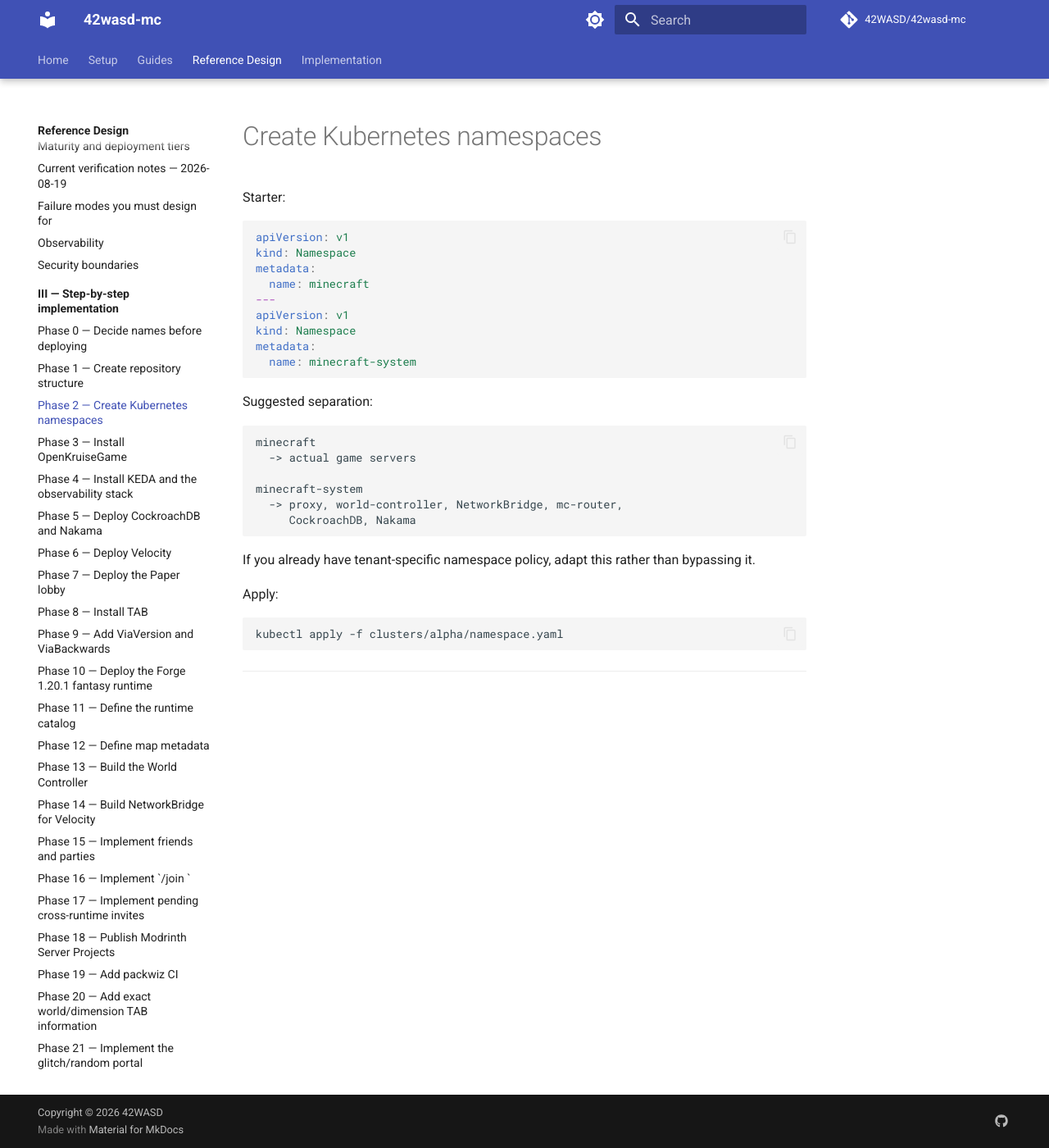
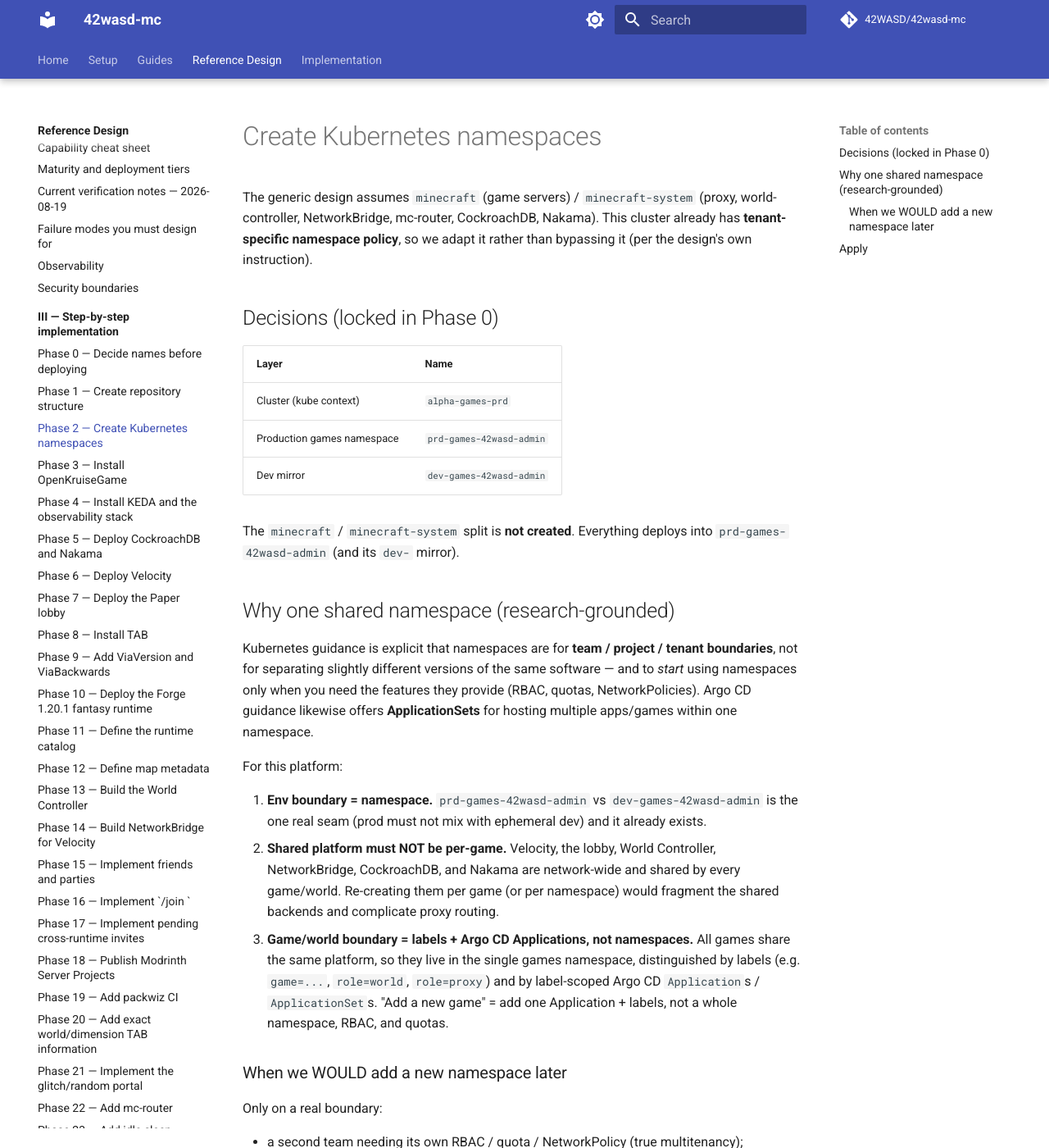
Before and after one commit to 42WASD/42wasd-mc, an MkDocs documentation site: the page built from docs/reference-design/03-step-by-step-implementation/create-kubernetes-namespaces/index.md, in a window 1280 px wide and 1400 px high. Shown: the whole window at 82% size. Built offline with MkDocs 1.6.1 and Material for MkDocs 9.7.7, drawn with Linux system fonts in a browser that asks for light colours; comment, search, counter and statistics services are not loaded; some of the changed text lies outside the part shown.

Commit message:
phase 2: document shared-namespace decision in reference design + runbook (prd-games-42wasd-admin)

````diff
--- a/docs/implementation/progress.yaml
+++ b/docs/implementation/progress.yaml
@@ -13,6 +13,7 @@
 03-step-by-step-implementation:
   decide-names-before-deploying: done
   create-repository-structure: done
+  create-kubernetes-namespaces: done
   # Phase 0 — Decide names before deploying
   # Phase 1 — Create repository structure
   # Phase 2 — Create Kubernetes namespaces
--- a/docs/reference-design/03-step-by-step-implementation/create-kubernetes-namespaces/index.md
+++ b/docs/reference-design/03-step-by-step-implementation/create-kubernetes-namespaces/index.md
@@ -1,36 +1,64 @@
 # Create Kubernetes namespaces
 
-Starter:
+The generic design assumes `minecraft` (game servers) / `minecraft-system`
+(proxy, world-controller, NetworkBridge, mc-router, CockroachDB, Nakama).
+This cluster already has **tenant-specific namespace policy**, so we adapt it
+rather than bypassing it (per the design's own instruction).
 
-```yaml
-apiVersion: v1
-kind: Namespace
-metadata:
-  name: minecraft
----
-apiVersion: v1
-kind: Namespace
-metadata:
-  name: minecraft-system
-```
+## Decisions (locked in Phase 0)
 
-Suggested separation:
+| Layer | Name |
+|-------|------|
+| Cluster (kube context) | `alpha-games-prd` |
+| Production games namespace | `prd-games-42wasd-admin` |
+| Dev mirror | `dev-games-42wasd-admin` |
 
-```text
-minecraft
-  -> actual game servers
+The `minecraft` / `minecraft-system` split is **not created**. Everything
+deploys into `prd-games-42wasd-admin` (and its `dev-` mirror).
 
-minecraft-system
-  -> proxy, world-controller, NetworkBridge, mc-router,
-     CockroachDB, Nakama
-```
+## Why one shared namespace (research-grounded)
 
-If you already have tenant-specific namespace policy, adapt this rather than bypassing it.
+Kubernetes guidance is explicit that namespaces are for **team / project /
+tenant boundaries**, not for separating slightly different versions of the same
+software — and to *start* using namespaces only when you need the features
+they provide (RBAC, quotas, NetworkPolicies). Argo CD guidance likewise offers
+**ApplicationSets** for hosting multiple apps/games within one namespace.
 
-Apply:
+For this platform:
+
+1. **Env boundary = namespace.** `prd-games-42wasd-admin` vs
+   `dev-games-42wasd-admin` is the one real seam (prod must not mix with
+   ephemeral dev) and it already exists.
+2. **Shared platform must NOT be per-game.** Velocity, the lobby, World
+   Controller, NetworkBridge, CockroachDB, and Nakama are network-wide and
+   shared by every game/world. Re-creating them per game (or per namespace)
+   would fragment the shared backends and complicate proxy routing.
+3. **Game/world boundary = labels + Argo CD Applications, not namespaces.**
+   All games share the same platform, so they live in the single games
+   namespace, distinguished by labels (e.g. `game=...`, `role=world`,
+   `role=proxy`) and by label-scoped Argo CD `Application`s / `ApplicationSet`s.
+   "Add a new game" = add one Application + labels, not a whole namespace,
+   RBAC, and quotas.
+
+### When we WOULD add a new namespace later
+
+Only on a real boundary:
+
+- a second team needing its own RBAC / quota / NetworkPolicy (true multitenancy);
+- a game needing aggressive resource isolation (its own `ResourceQuota`);
+- regulatory / data-segregation requirements.
+
+For a single-admin homelab/self-hosted operation these do not apply today.
+
+## Apply
 
 ```bash
 kubectl apply -f clusters/alpha/namespace.yaml
 ```
 
+The manifest at `clusters/alpha/namespace.yaml` declares the games namespace
+with the `environment: prd` and `app.kubernetes.io/managed-by: gitops` labels.
+On the live cluster `prd-games-42wasd-admin` already exists (Active); the
+manifest is the declarative source of truth so GitOps can reconcile it.
+
 ---
````
Also changed, not shown: docs/implementation/_runbook/03-step-by-step-implementation/phase-02-create-kubernetes-namespaces.md (added, +57 -0 lines), docs/implementation/index.md (+68 -8 lines).
